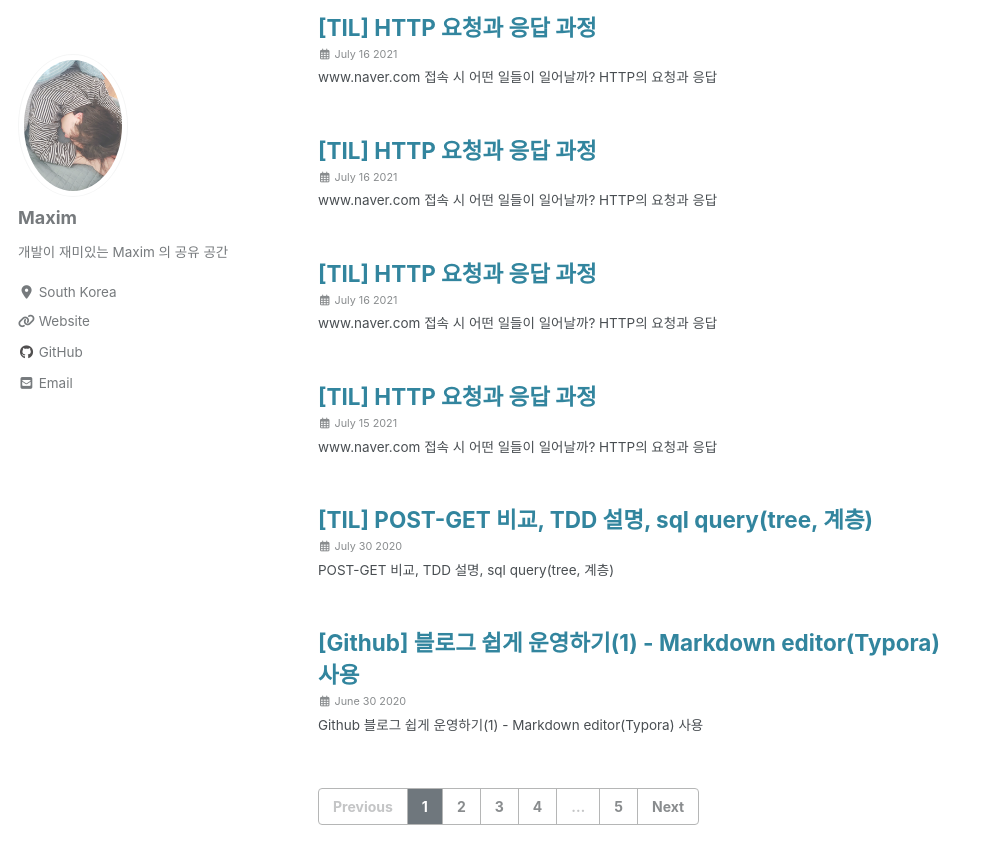
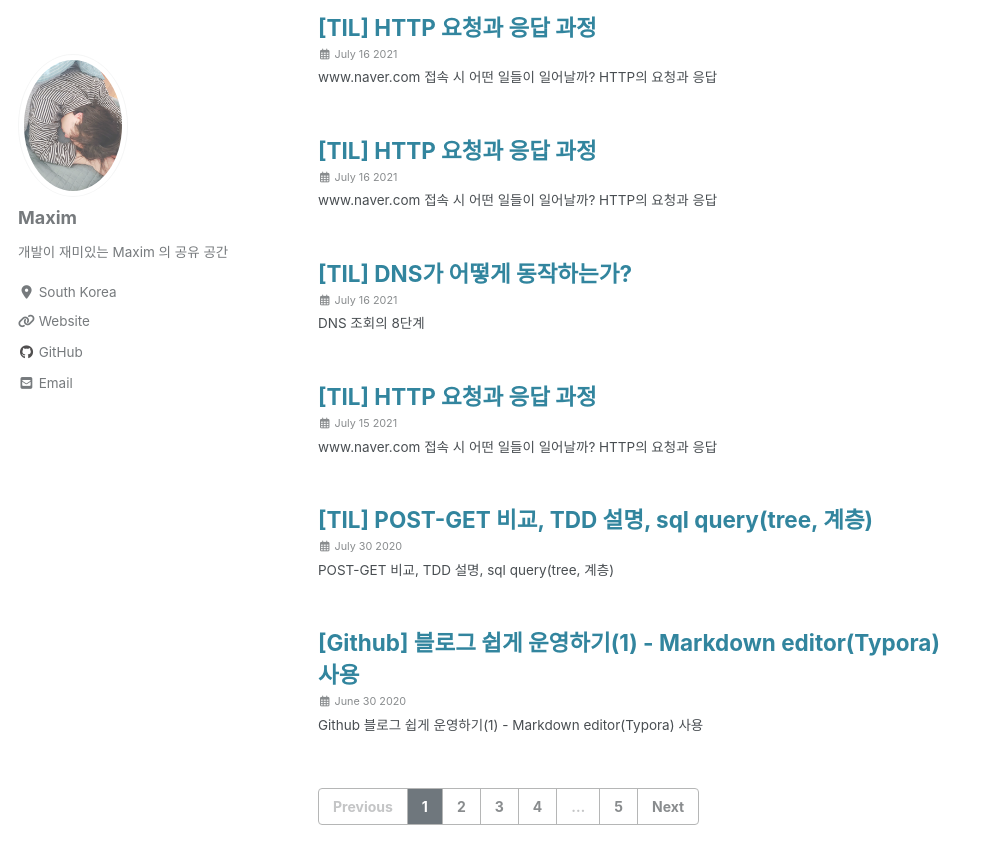
Before and after one commit to MaximSungmo/maximsungmo.github.io, a Jekyll site: the page built from index.html, in a window 1280 px wide and 900 px high, scrolled down 633 px. Shown: the top 864 px of the window, without its empty margins (0-983 px from the left). Built offline with Jekyll 4.4.1, drawn with Linux system fonts in a browser that asks for light colours; cached includes are drawn as plain includes; nearby versions of some CDN libraries; the list of posts is cut into pages by our own code; part of the change alters nothing that is shown.

Commit message:
add: DNS 조회

```diff
--- a/_posts/TIL/2021-07-16-dns-1.md
+++ b/_posts/TIL/2021-07-16-dns-1.md
@@ -1,6 +1,6 @@
 ---
-title:  "[TIL] HTTP 요청과 응답 과정"
-excerpt: "www.naver.com 접속 시 어떤 일들이 일어날까? HTTP의 요청과 응답"
+title:  "[TIL] DNS가 어떻게 동작하는가?"
+excerpt: "DNS 조회의 8단계"
 toc: true
 toc_sticky: true
 header:
@@ -10,15 +10,34 @@ categories:
   - TIL
 tags:
   - http
-last_modified_at: 2021-07-15T08:00:00-05:00
+last_modified_at: 2021-07-16T08:00:00-05:00
 ---
-
 ## 질문 내용
 
-- [www.naver.com](http://www.naver.com) 으로 접속 시 일어나는 과정 모두를 설명하세요.
+- DNS 에 대한 간략한 설명
 
 ## 질문 목적
 
-- HTTP 요청, 응답은 어떻게 구성되어 있고 브라우저와 클라이언트-서버 상호 작용을 하는가?
-- 웹 요청, 응답에서 HTTP 프로토콜의 특징에 대한 이해가 있는가?
-- HTTP 프로토콜에 따른 보완책은 어떠한 방법이 있는가?
+- DNS 가 어떻게 동작하는가?
+
+## 핵심 포인트
+
+# **DNS 조회의 8단계:**
+
+1. 사용자가 웹 브라우저에 'example.com'을 입력하면, 쿼리가 인터넷으로 이동하고 DNS 재귀 확인자가 이를 수신합니다.
+2. 이어서 확인자가 DNS 루트 이름 서버(.)를 쿼리합니다.
+3. 다음으로, 루트 서버가, 도메인에 대한 정보를 저장하는 최상위 도메인(TLD) DNS 서버(예: .com 또는 .net)의 주소로 확인자에 응답합니다. example.com을 검색할 경우의 요청은 .com TLD를 가리킵니다.
+4. 이제, 확인자가 .com TLD에 요청합니다.
+5. 이어서, TLD 서버가 도메인 이름 서버(example.com)의 IP 주소로 응답합니다.
+6. 마지막으로, 재귀 확인자가 도메인의 이름 서버로 쿼리를 보냅니다.
+7. 이제, example.com의 IP 주소가 이름 서버에서 확인자에게 반환됩니다.
+8. 이어서, DNS 확인자가, 처음 요청한 도메인의 IP 주소로 웹 브라우저에 응답합니다.
+   DNS 조회의 8단계를 거쳐 example.com의 IP 주소가 반환되면, 이제 브라우저가 웹 페이지를 요청할 수 있습니다.
+9. 브라우저가 IP 주소로 [HTTP](https://www.cloudflare.com/learning/ddos/glossary/hypertext-transfer-protocol-http/) 요청을 보냅니다.
+10. 해당 IP의 서버가 브라우저에서 렌더링할 웹 페이지를 반환합니다(10단계).
+
+![../../assets/images/dns/Untitled.png](dns%2011df0d50667f4126a294ce2ceb87cb6b/Untitled.png)
+
+# 참고 자료
+
+[https://www.cloudflare.com/ko-kr/learning/dns/what-is-dns/](https://www.cloudflare.com/ko-kr/learning/dns/what-is-dns/)
```
Also changed, not shown: assets/images/dns/Untitled.png (added).
